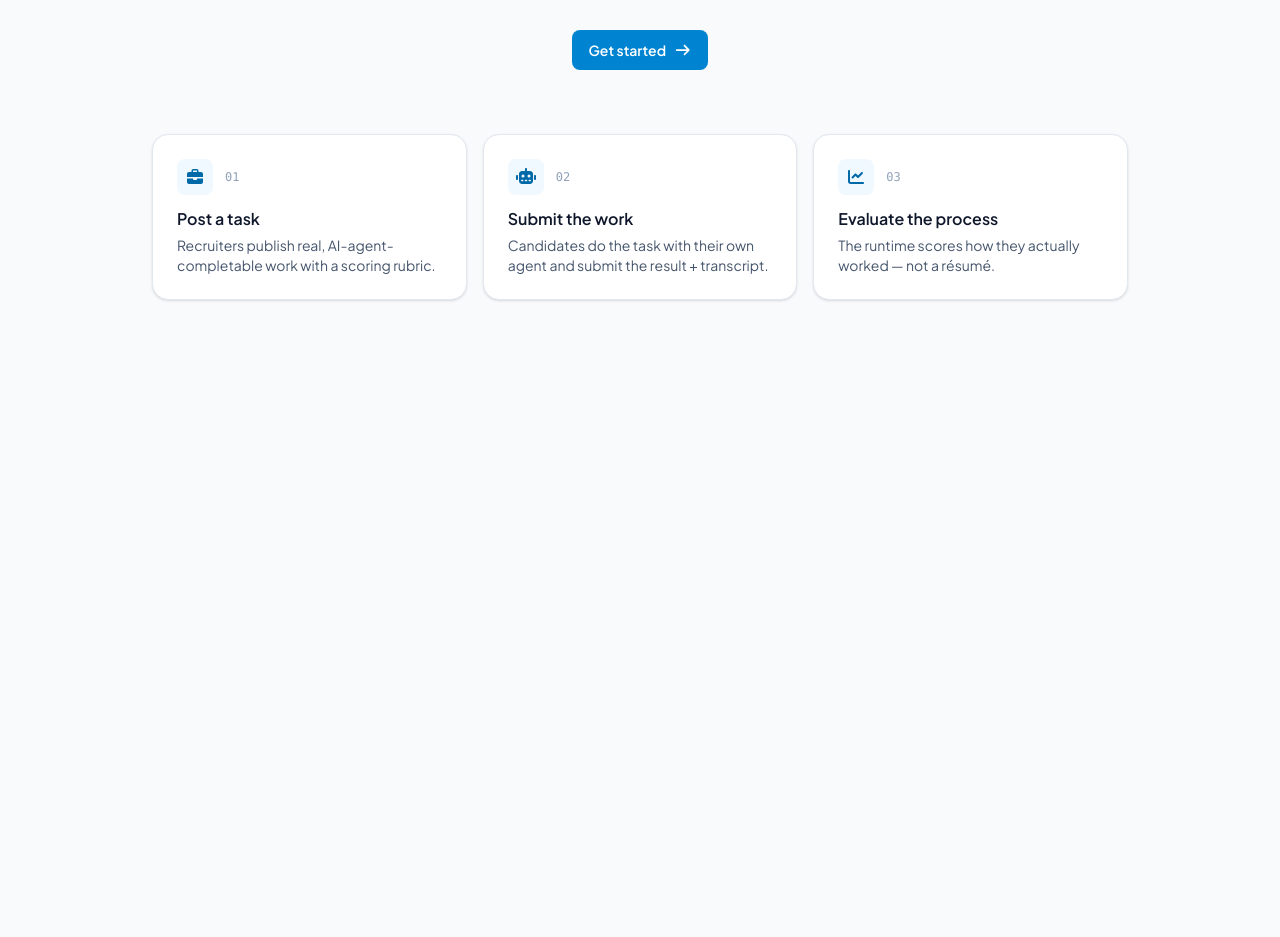
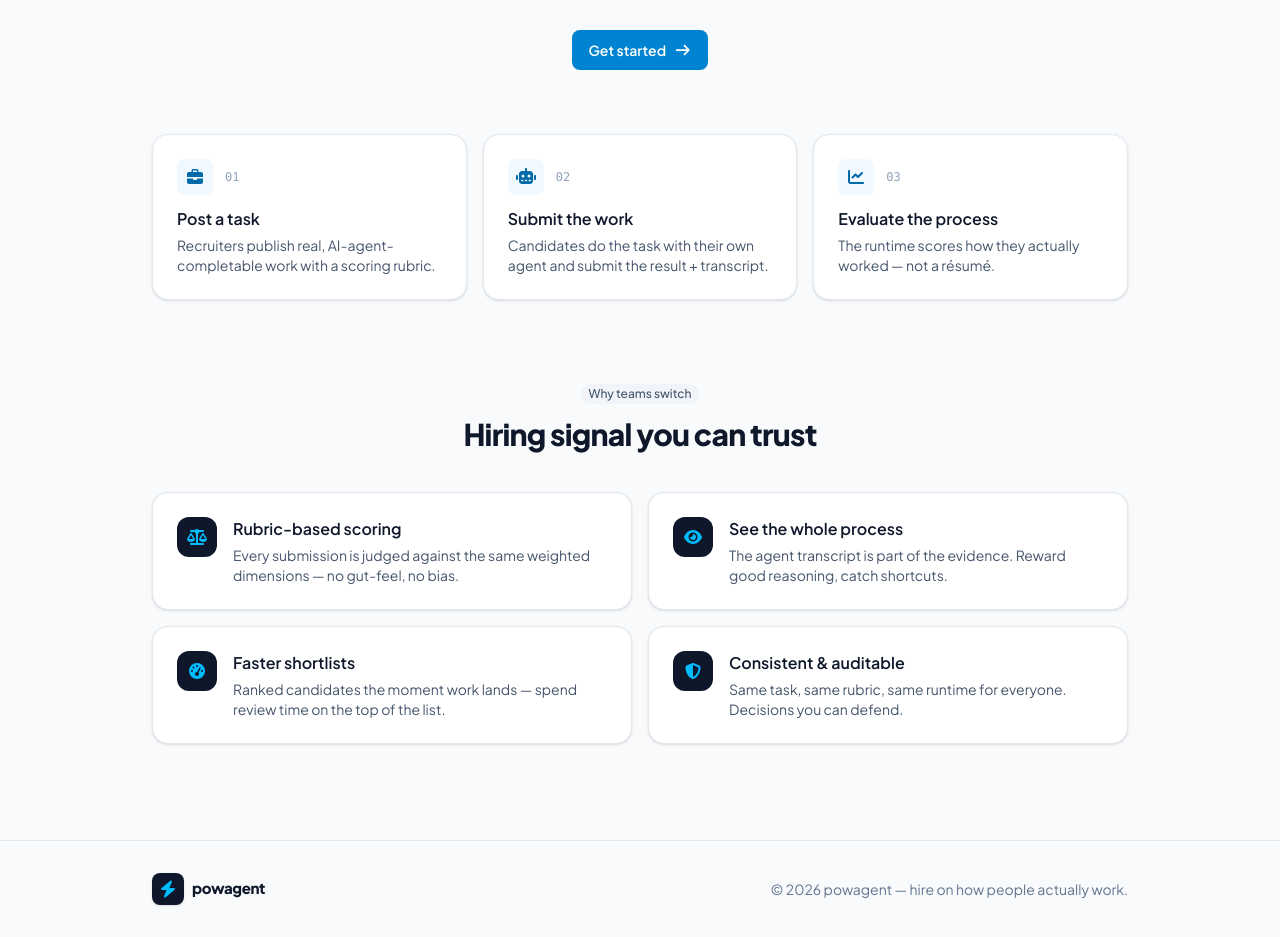
Before and after one commit to TarrsTest/powagent, a Next.js app: page / in a window 1280 px wide. Shown: the part 400-1337 px from the top of the page. Before the commit the page ends 800 px from the top, so only its background shows below. Built offline with nearby package versions, Linux system fonts and the light colour scheme; no server answers.

Commit message:
Add 'why teams switch' feature section + footer to landing page

```diff
--- a/app/page.tsx
+++ b/app/page.tsx
@@ -1,6 +1,9 @@
 import Link from 'next/link';
 import { FontAwesomeIcon } from '@fortawesome/react-fontawesome';
-import { faArrowRight, faBriefcase, faRobot, faChartLine } from '@fortawesome/free-solid-svg-icons';
+import {
+  faArrowRight, faBriefcase, faRobot, faChartLine,
+  faScaleBalanced, faEye, faGaugeHigh, faShieldHalved,
+} from '@fortawesome/free-solid-svg-icons';
 import { createClient } from '@/lib/supabase/server';
 import Brand from '@/components/Brand';
 
@@ -8,6 +11,13 @@ const steps = [
   { icon: faBriefcase, title: 'Post a task', body: 'Recruiters publish real, AI-agent-completable work with a scoring rubric.' },
   { icon: faRobot, title: 'Submit the work', body: 'Candidates do the task with their own agent and submit the result + transcript.' },
   { icon: faChartLine, title: 'Evaluate the process', body: 'The runtime scores how they actually worked — not a résumé.' },
+];
+
+const reasons = [
+  { icon: faScaleBalanced, title: 'Rubric-based scoring', body: 'Every submission is judged against the same weighted dimensions — no gut-feel, no bias.' },
+  { icon: faEye, title: 'See the whole process', body: 'The agent transcript is part of the evidence. Reward good reasoning, catch shortcuts.' },
+  { icon: faGaugeHigh, title: 'Faster shortlists', body: 'Ranked candidates the moment work lands — spend review time on the top of the list.' },
+  { icon: faShieldHalved, title: 'Consistent & auditable', body: 'Same task, same rubric, same runtime for everyone. Decisions you can defend.' },
 ];
 
 export default async function Home() {
@@ -43,7 +53,7 @@ export default async function Home() {
         </div>
       </section>
 
-      <section className="max-w-5xl mx-auto px-6 pb-24">
+      <section className="max-w-5xl mx-auto px-6 pb-20">
         <div className="grid gap-4 sm:grid-cols-3">
           {steps.map((s, i) => (
             <div key={s.title} className="card p-6">
@@ -59,6 +69,37 @@ export default async function Home() {
           ))}
         </div>
       </section>
+
+      <section className="max-w-5xl mx-auto px-6 pb-24">
+        <div className="text-center mb-10">
+          <span className="badge badge-muted mb-3">Why teams switch</span>
+          <h2 className="text-2xl sm:text-3xl font-extrabold tracking-tight text-slate-900">
+            Hiring signal you can trust
+          </h2>
+        </div>
+        <div className="grid gap-4 sm:grid-cols-2">
+          {reasons.map((r) => (
+            <div key={r.title} className="card p-6 flex items-start gap-4">
+              <span className="shrink-0 inline-flex items-center justify-center w-10 h-10 rounded-xl bg-slate-900 text-sky-400">
+                <FontAwesomeIcon icon={r.icon} className="w-4 h-4" />
+              </span>
+              <div>
+                <h3 className="font-semibold text-slate-900">{r.title}</h3>
+                <p className="text-sm text-slate-600 mt-1">{r.body}</p>
+              </div>
+            </div>
+          ))}
+        </div>
+      </section>
+
+      <footer className="border-t border-slate-200">
+        <div className="max-w-5xl mx-auto px-6 py-8 flex flex-col sm:flex-row items-center justify-between gap-4">
+          <Brand />
+          <p className="text-sm text-slate-500">
+            © {new Date().getFullYear()} powagent — hire on how people actually work.
+          </p>
+        </div>
+      </footer>
     </main>
   );
 }
```
